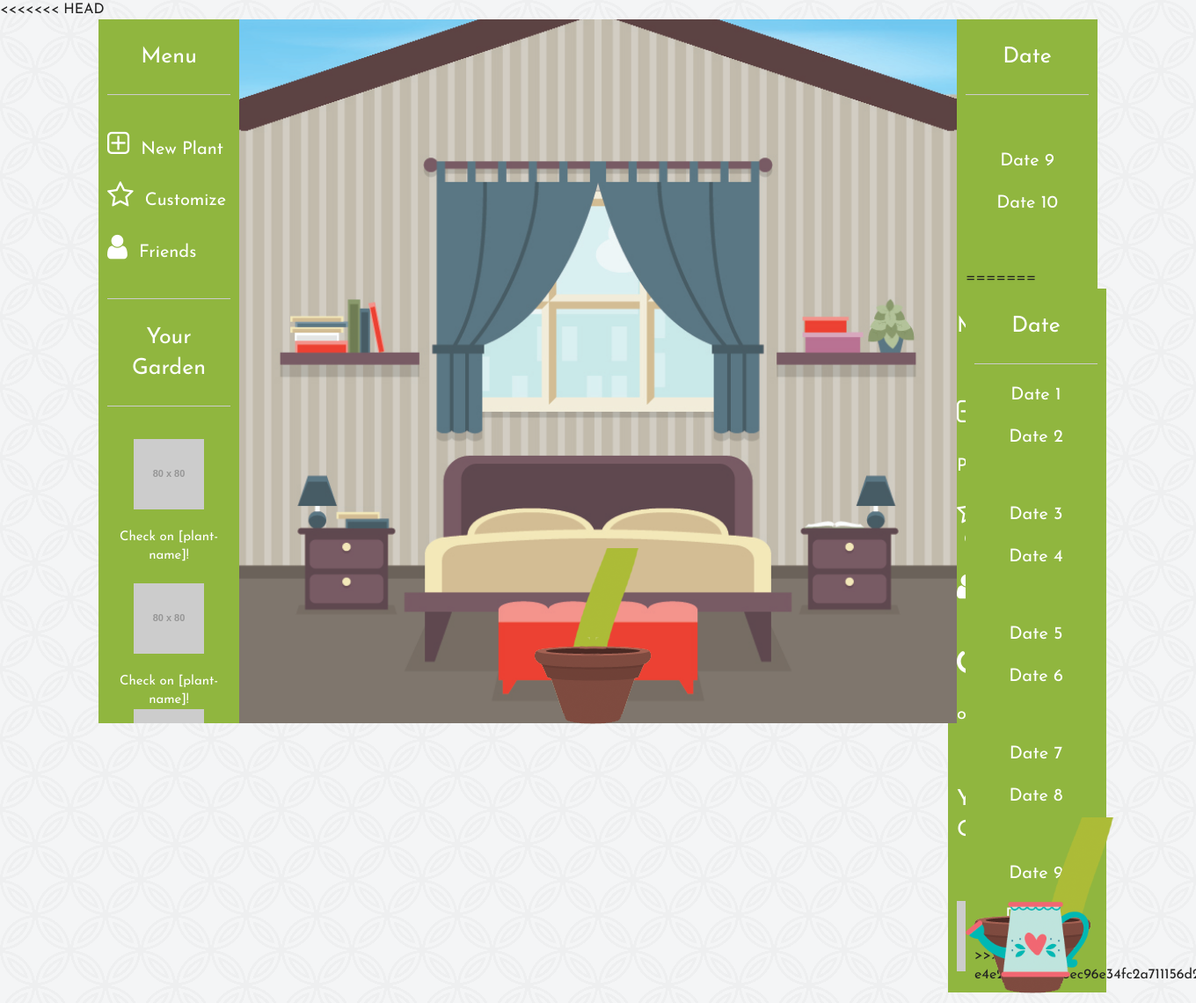
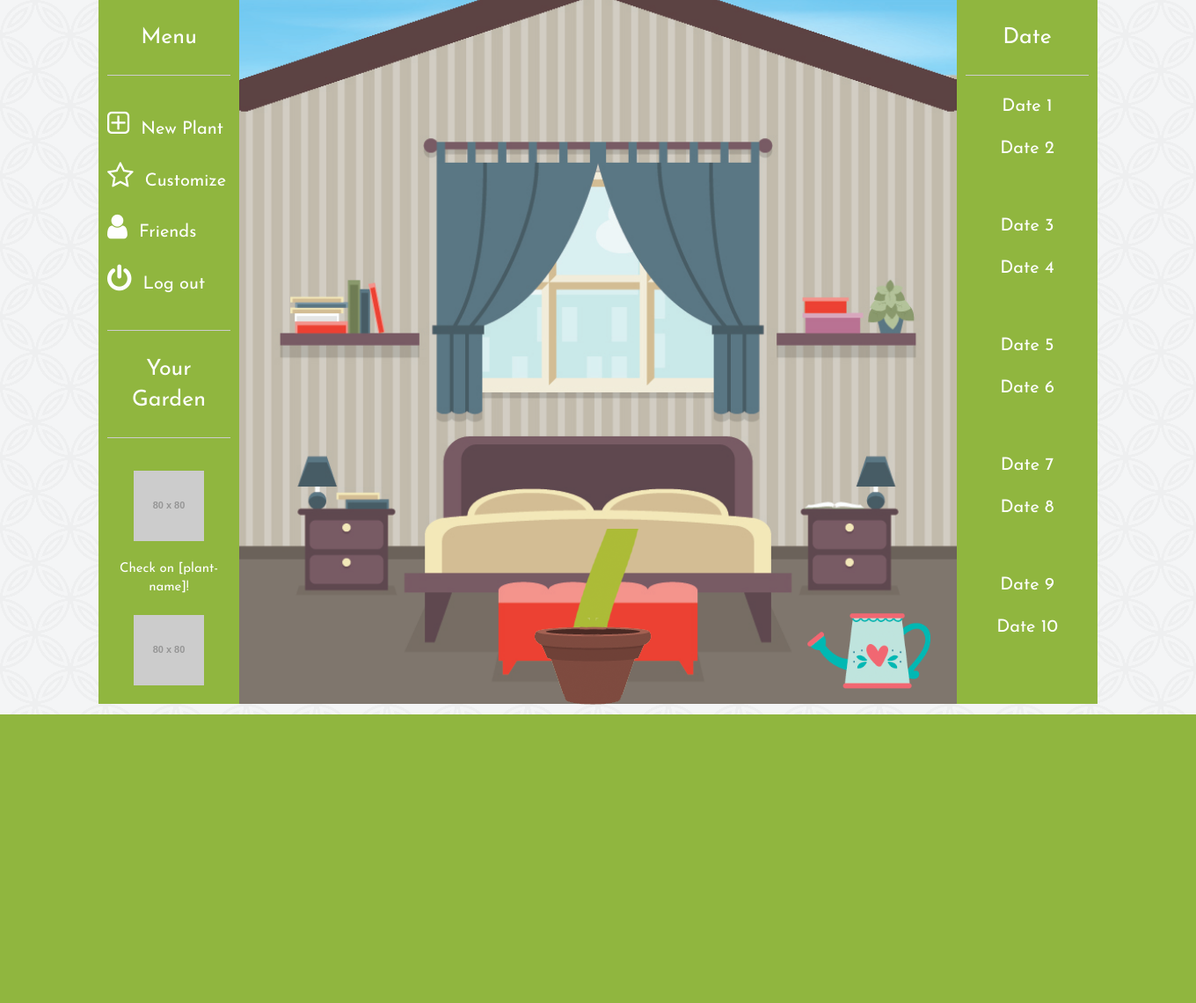
Before and after one commit to YeomansIII/bloom, a Django app: template bloom_django/templates/play.html in a window 1360 px wide; the page is wider, and only the part inside the window is pictured. Shown: that part at 88% size. After the commit the page ends 812 px from the top of that part, so only its background shows below. Run offline with Django 3.2, Linux system fonts and the light colour scheme; the template is opened without the code that fills it, so the values that code supplies are empty; grey boxes labelled with a size stand in for pictures from a placeholder-image service; parts of the project's set-up code (start-up, migrations or seed data) failed here and were passed over; some libraries are stand-ins or nearby versions.

Commit message:
Fix play page conflicts.

```diff
--- a/bloom_django/templates/play.html
+++ b/bloom_django/templates/play.html
@@ -6,85 +6,6 @@
         <title>Bloom</title>
         <meta name="description" content="">
         <meta name="viewport" content="width=device-width, initial-scale=1">
-
-<<<<<<< HEAD
-        <link rel="apple-touch-icon" href="apple-touch-icon.png">
-        <link rel="shortcut icon" type="image/png" href="../static/img/favicon.ico"/>
-        <link rel="stylesheet" href="https://maxcdn.bootstrapcdn.com/font-awesome/4.4.0/css/font-awesome.min.css">
-        <link href='https://fonts.googleapis.com/css?family=Josefin+Sans:300,400' rel='stylesheet' type='text/css'>
-        <link rel="stylesheet" href="../static/css/normalize.css">
-        <link rel="stylesheet" href="../static/css/animate.css">
-        <link rel="stylesheet" href="../static/css/main.css">
-        <link rel="stylesheet" href="../static/css/slicknav.css"/>
-        <script src="../static/js/vendor/modernizr-2.8.3.min.js"></script>
-    </head>
-    <body>
-        <div class="game-page-container">
-            <ul id="game-menu-mobile">
-                <li><a href="create.html">Create a New Plant</a></li>
-                <li><a href="customize.html">Customize</a></li>
-                <li><a href="friends.html">Friends</a></li>
-            </ul>
-            <div class="game-container">
-                <div class="game-menu"><p>Menu</p>
-                    <hr>
-                    <br/><a href="create.html"><i class="fa fa-plus-square-o fa-2x"></i> <span>New Plant</span></a><br/>
-                    <br/><a href="customize.html"><i class="fa fa-star-o fa-2x"></i> <span>Customize</span></a><br/>
-                    <br/><a href="friends.html"><i class="fa fa-user fa-2x"></i> <span>Friends</span></a>
-                    <br/><br/>
-                    <hr>
-                    <div class="garden">
-                        <p>Your Garden</p>
-                        <hr>
-                        <br/>
-                        <img src="http://placehold.it/80x80"/><br/>
-                        Check on [plant-name]!<br/><br/>
-                        <img src="http://placehold.it/80x80"/><br/>
-                        Check on [plant-name]!
-                        <img src="http://placehold.it/80x80"/><br/>
-                        Check on [plant-name]!<br/><br/>
-                        <img src="http://placehold.it/80x80"/><br/>
-                        Check on [plant-name]!
-                    </div>
-                </div>
-                <div class="game-play-container">
-                    <div class="plant-container">
-                        <div class="pot"><img class="pot" src="../static/img/pots/FlowerPot1.png"/></div>
-                        <div class="flower"><img src="../static/img/vine1/Day1.png"/></div>
-<!--                        <div class="watering-can"><img src="../static/img/wateringcan.png"/></div>-->
-                    </div>
-                </div>
-                <div class="calendar">
-                    <p>Date</p>
-                    <hr>
-                    <div class="calendar-dates">
-                        <div class="date-pair">
-                            <p class="sliver-date" hidden>Date 1</p>
-
-                            <p class="sliver-date" hidden>Date 2</p>
-                        </div>
-                        <div class="date-pair">
-                            <p class="sliver-date" hidden>Date 3</p>
-
-                            <p class="sliver-date" hidden>Date 4</p>
-                        </div>
-                        <div class="date-pair">
-                            <p class="sliver-date" hidden>Date 5</p>
-
-                            <p class="sliver-date" hidden>Date 6</p>
-                        </div>
-                        <div class="date-pair">
-                            <p class="sliver-date" hidden>Date 7</p>
-
-                            <p class="sliver-date" hidden>Date 8</p>
-                        </div>
-                        <div class="date-pair">
-                            <p class="sliver-date" hidden>Date 9</p>
-
-                            <p class="sliver-date" hidden>Date 10</p>
-                        </div>
-                    </div>
-=======
     <link rel="apple-touch-icon" href="apple-touch-icon.png">
     <link rel="shortcut icon" type="image/png" href="../static/img/favicon.ico"/>
     <link rel="stylesheet" href="https://maxcdn.bootstrapcdn.com/font-awesome/4.4.0/css/font-awesome.min.css">
@@ -161,7 +82,6 @@
                     <p class="sliver-date">Date 9</p>
 
                     <p class="sliver-date">Date 10</p>
->>>>>>> e4e250a4f11fc6ec96e34fc2a711156d25b78e14
                 </div>
             </div>
         </div>
```
